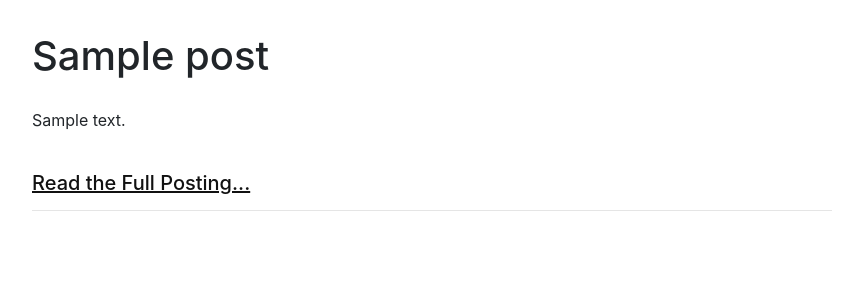
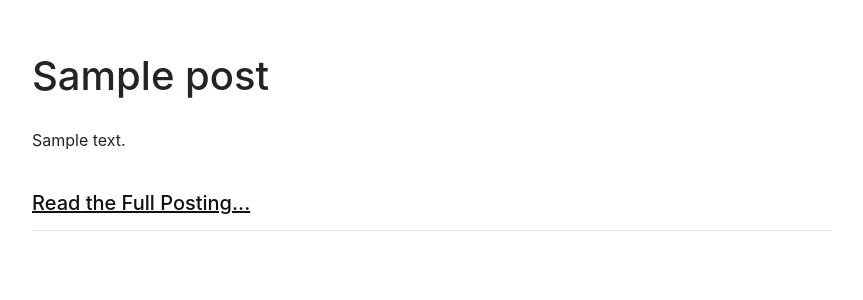
Before and after one commit to LandonKoo0207/lktheprogrammer, a Django app: page / in a window 1280 px wide. Shown: the part 66-366 px from the top of the page, without its empty margins (208-1071 px from the left). Run offline with Django 3.2, Linux system fonts and the light colour scheme; tables that the repository leaves empty hold one stand-in row (values such as "Sample post"); some libraries are stand-ins or nearby versions.

Commit message:
html page titles added

```diff
--- a/static/css/main.css
+++ b/static/css/main.css
@@ -3,6 +3,12 @@
 {
     margin-top: 20px;
 }
+
+#blog-post-list-title
+{
+    margin-top: 20px;
+}
+
 
 #blog-sidebar
 {
```
